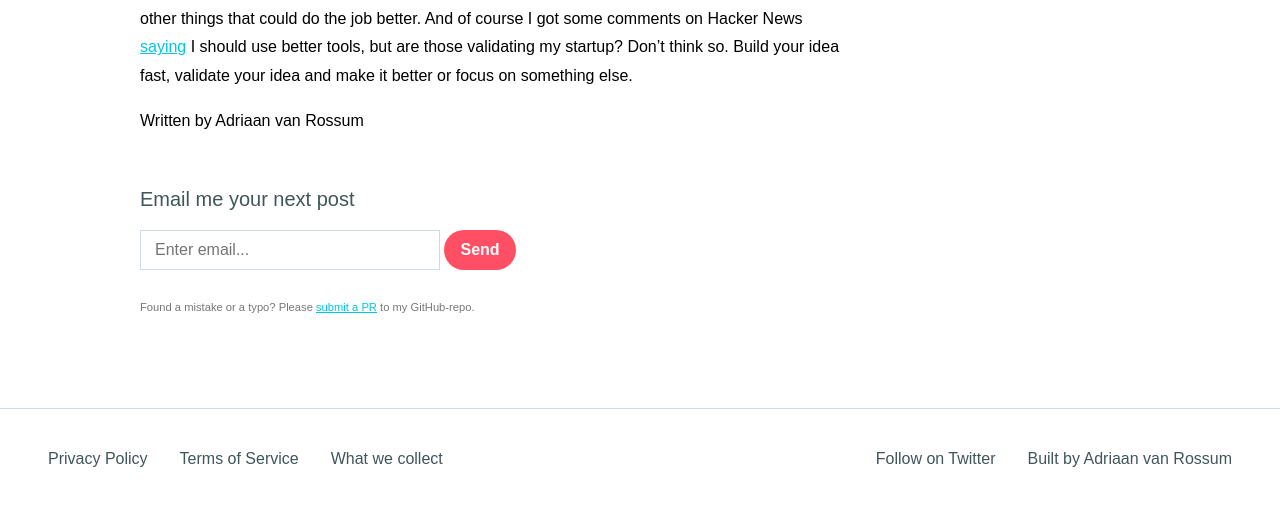
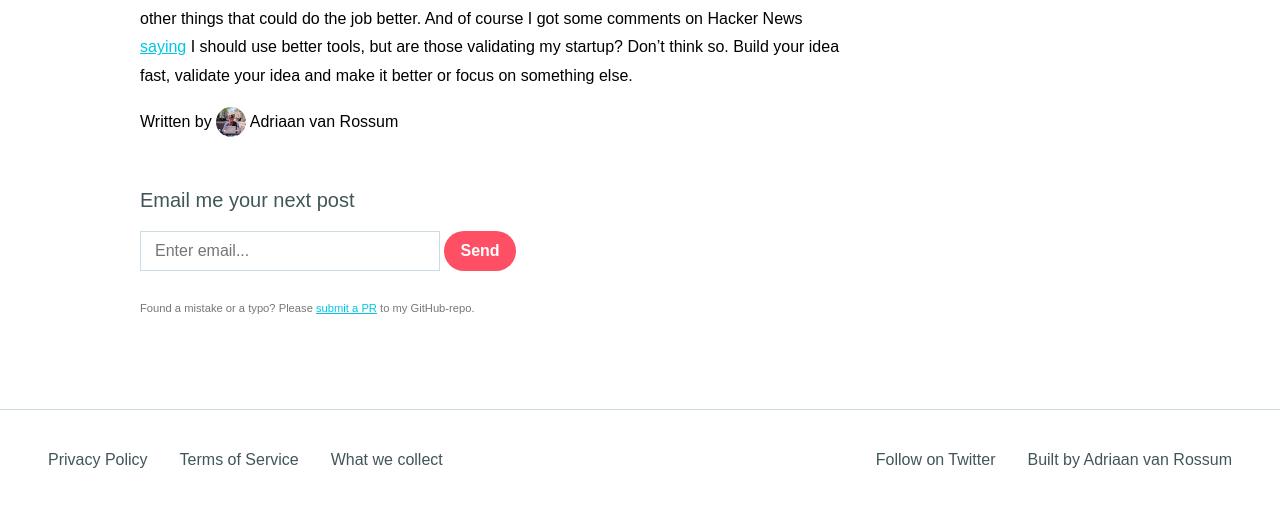
Before and after one commit to simpleanalytics/blog, a Jekyll site: the page built from _posts/2018-10-11-what-is-wrong-with-developers.md, in a window 1280 px wide. Shown: the part 1856-2363 px from the top of the page. Built offline with Jekyll 4.4.1, drawn with Linux system fonts in a browser that asks for light colours; our own code applies the rules of GitHub Pages for plain Markdown files; comment, search, counter and statistics services are not loaded.

Commit message:
Add my avatar

```diff
--- a/_layouts/post.html
+++ b/_layouts/post.html
@@ -10,7 +10,7 @@
 {% if page.author %}
   <p>Guest post by <img class="mini-avatar" src="/images/avatars/mike.jpg" alt=""> {{ page.author }} (<a href="http://80days.in/?ref=simpleanalytics.io">80days.in</a>)</p>
 {% else %}
-  <p>Written by Adriaan van Rossum</p>
+  <p>Written by <img class="mini-avatar" src="/images/avatars/adriaan.jpg" alt=""> Adriaan van Rossum</p>
 {% endif %}
 
 <form class="subscribe m-t-3">
```
